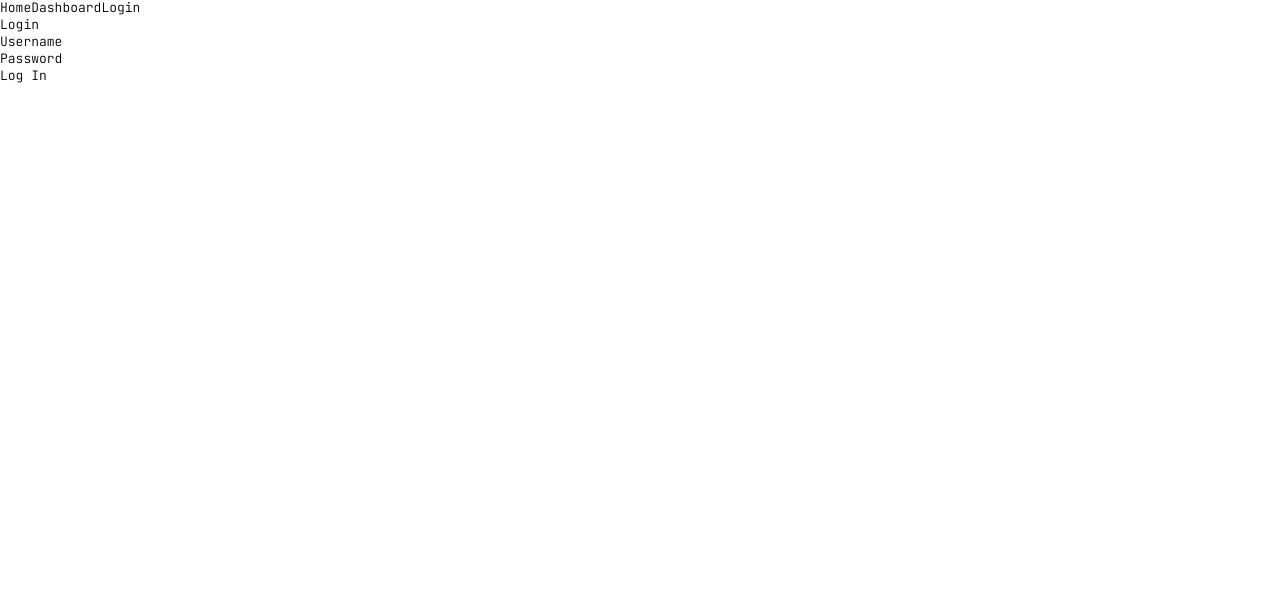
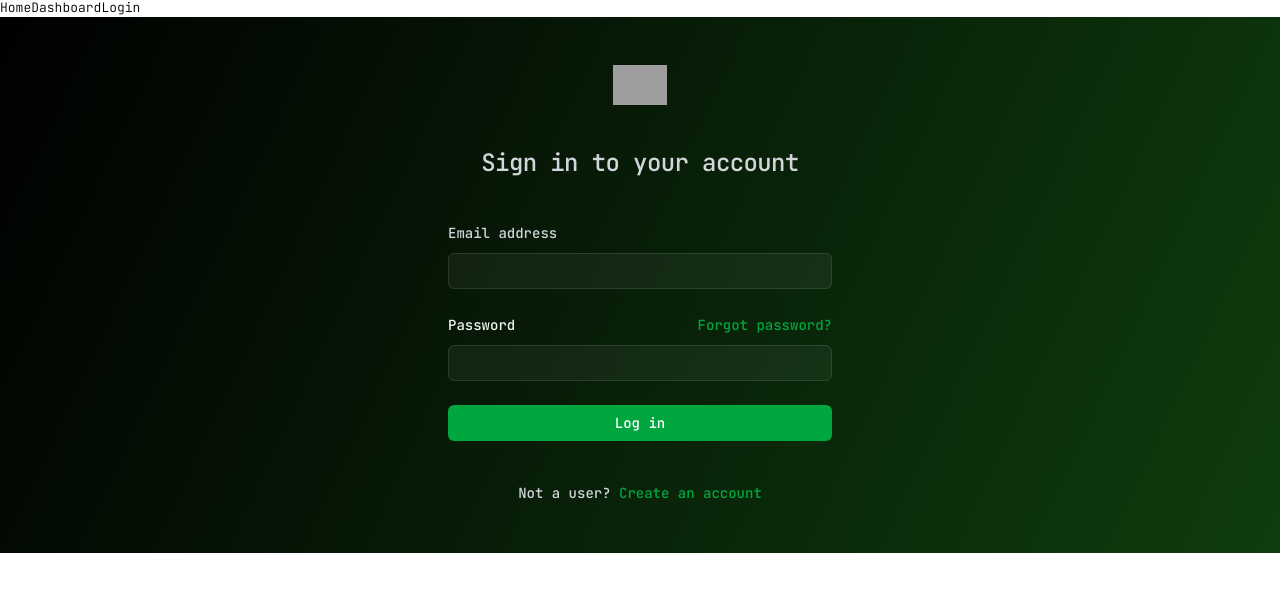
Before and after one commit to rober0xf/notifier-front, a Vue app: page /login in a window 1280 px wide. Shown: the top 592 px of the page. Built offline with nearby package versions, Linux system fonts and the light colour scheme; grey boxes are pictures that could not be loaded.

Commit message:
login component & login view

```diff
--- /dev/null
+++ b/src/components/LoginComponent.vue
@@ -0,0 +1,99 @@
+<script setup lang="ts">
+import ButtonComponent from './ButtonComponent.vue'
+import InputComponent from './InputComponent.vue'
+
+defineOptions({
+  name: 'LoginComponent',
+})
+
+// variables to use in the child (loginview)
+const props = defineProps<{
+  email: string
+  password: string
+  isLoading?: boolean
+  errorMessage?: string
+}>()
+const emit = defineEmits<{
+  'update:email': [value: string]
+  'update:password': [value: string]
+  submit: []
+}>()
+const handleSubmit = () => {
+  emit('submit')
+}
+const updateEmail = (value: string) => {
+  emit('update:email', value)
+}
+const updatePassword = (value: string) => {
+  emit('update:password', value)
+}
+</script>
+
+<template>
+  <div class="flex min-h-full flex-col justify-center px-6 py-12 lg:px-8" style="background-image: linear-gradient(115deg, #000000, #0f3d0f)">
+    <div class="sm:mx-auto sm:w-full sm:max-w-sm">
+      <img src="https://tailwindcss.com/plus-assets/img/logos/mark.svg?color=indigo&shade=500" alt="Notifier" class="mx-auto h-10 w-auto" />
+      <h2 class="mt-10 text-center text-2xl/9 font-medium tracking-tight text-gray-300">Sign in to your account</h2>
+    </div>
+    <div class="mt-10 sm:mx-auto sm:w-full sm:max-w-sm">
+      <form @submit.prevent="handleSubmit" class="space-y-6">
+        <div v-if="errorMessage" class="rounded-md bg-red-50 p-4">
+          <div class="text-sm font-medium text-red-700">
+            {{ errorMessage }}
+          </div>
+        </div>
+
+        <div>
+          <label for="email" class="block text-sm/6 font-medium text-gray-300">Email address</label>
+          <div class="mt-2">
+            <InputComponent
+              :modelValue="email"
+              @update:modelValue="updateEmail"
+              id="email"
+              name="email"
+              type="email"
+              placeholder="Enter your email"
+              class="block w-full rounded-md bg-white/5 px-3 py-1.5 font-medium text-gray-300 outline-1 -outline-offset-1 outline-white/10 placeholder:text-gray-500 focus:outline-2 focus:-outline-offset-2 focus:outline-green-700 sm:text-sm/6"
+              required
+            />
+          </div>
+        </div>
+
+        <div>
+          <div class="flex items-center justify-between">
+            <label for="password" class="block text-sm/6 font-medium text-gray-100">Password</label>
+            <div class="text-sm">
+              <a href="#" class="font-medium text-green-600 hover:text-green-700">Forgot password?</a>
+            </div>
+          </div>
+          <div class="mt-2">
+            <InputComponent
+              :modelValue="password"
+              @update:modelValue="updatePassword"
+              id="password"
+              name="password"
+              type="password"
+              placeholder="Enter your password"
+              class="block w-full rounded-md bg-white/5 px-3 py-1.5 text-base text-white outline-1 -outline-offset-1 outline-white/10 placeholder:text-gray-500 focus:outline-2 focus:-outline-offset-2 focus:outline-green-700 sm:text-sm/6"
+              required
+            />
+          </div>
+        </div>
+
+        <div>
+          <ButtonComponent
+            type="submit"
+            :label="props.isLoading ? 'Logging in...' : 'Log in'"
+            :disabled="props.isLoading"
+            class="flex w-full cursor-pointer justify-center rounded-md bg-green-600 px-3 py-1.5 text-sm/6 font-medium text-white hover:bg-green-700 focus-visible:outline-2 focus-visible:outline-offset-2 focus-visible:outline-green-700"
+          />
+        </div>
+      </form>
+
+      <p class="mt-10 text-center text-sm/6 font-medium text-gray-300">
+        Not a user?
+        <a href="/register" class="font-medium text-green-600 hover:text-green-700">Create an account</a>
+      </p>
+    </div>
+  </div>
+</template>
--- a/src/views/LoginView.vue
+++ b/src/views/LoginView.vue
@@ -1,60 +1,66 @@
 <script setup lang="ts">
 import { useRouter } from 'vue-router'
 import { ref } from 'vue'
-import InputComponent from '@/components/InputComponent.vue'
-import ButtonComponent from '@/components/ButtonComponent.vue'
+import LoginComponent from '@/components/LoginComponent.vue'
 
-const username = ref('')
+const email = ref('')
 const password = ref('')
 const errorMessage = ref('')
+const isLoading = ref(false)
 const router = useRouter()
 
+// here we use the variables from the parent component
+const updateEmail = (value: string) => {
+  email.value = value
+}
+
+const updatePassword = (value: string) => {
+  password.value = value
+}
+
 const login = async () => {
+  if (!email.value || !password.value) {
+    errorMessage.value = 'fields missing!'
+    return
+  }
+
+  isLoading.value = true
+  errorMessage.value = ''
+
   try {
     const response = await fetch('/api/login', {
       method: 'POST',
       headers: {
         'Content-Type': 'application/json',
       },
-      body: JSON.stringify({ username: username.value, password: password.value }),
+      body: JSON.stringify({ email: email.value, password: password.value }),
     })
+    console.log('Response:', response)
     if (response.ok) {
       const res = await response.json()
       localStorage.setItem('token', res.data)
       router.push({ name: 'Home' })
     } else {
-      errorMessage.value = 'Invalid username or password.'
+      errorMessage.value = 'Invalid email or password.'
     }
   } catch {
     errorMessage.value = 'An error occurred while logging in.'
+  } finally {
+    isLoading.value = false
   }
 }
 </script>
 
 <template>
-  <main>
-    <h1>Login</h1>
-    <form @submit.prevent="login">
-      <InputComponent
-        v-model="username"
-        type="text"
-        id="username"
-        name="username"
-        label="Username"
-        required
-      />
-      <InputComponent
-        v-model="password"
-        for="password"
-        id="password"
-        name="password"
-        type="password"
-        label="Password"
-        required
-      />
-
-      <ButtonComponent type="submit" label="Log In" />
-      <p v-if="errorMessage">{{ errorMessage }}</p>
-    </form>
+  <main style="background-image: linear-gradient(115deg, #000000, #0f3d0f)">
+    <LoginComponent
+      :email="email"
+      :password="password"
+      :isLoading="isLoading"
+      :errorMessage="errorMessage"
+      @update:email="updateEmail"
+      @update:password="updatePassword"
+      @submit="login"
+    />
   </main>
 </template>
```
